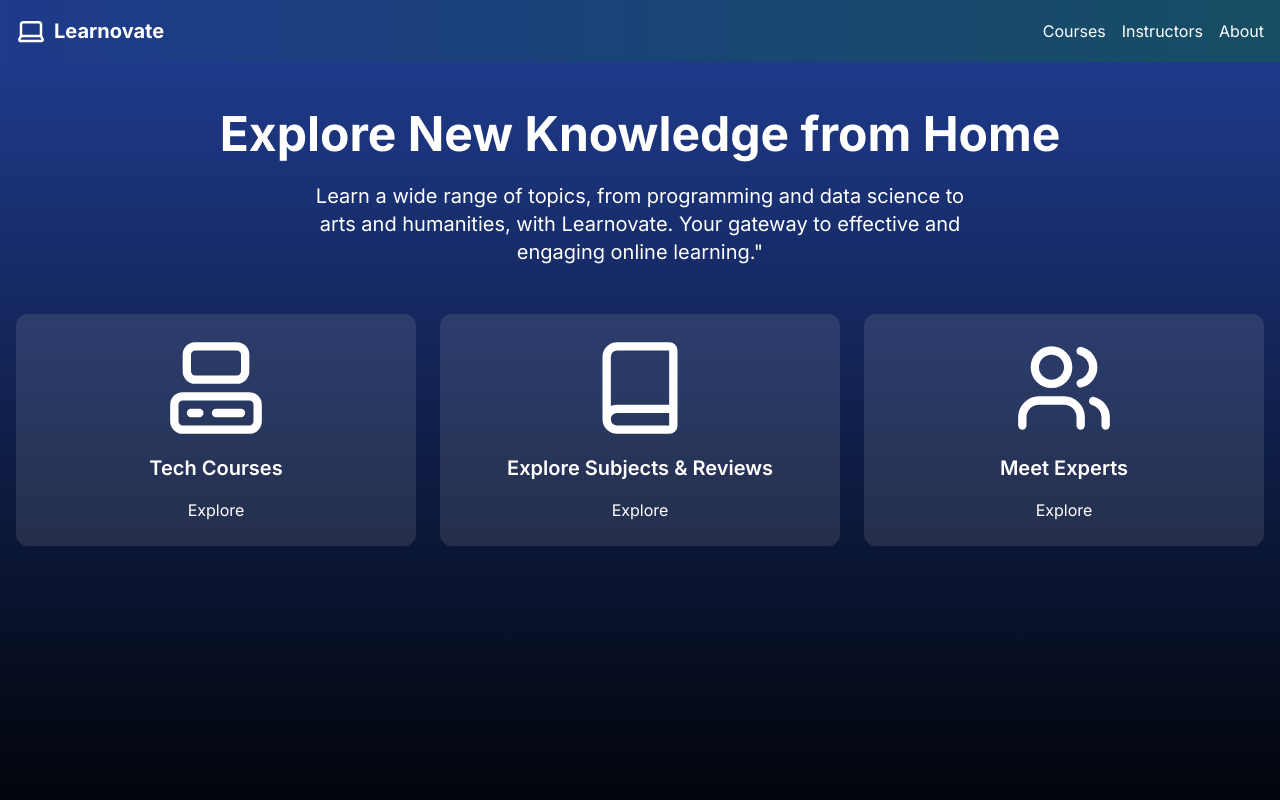
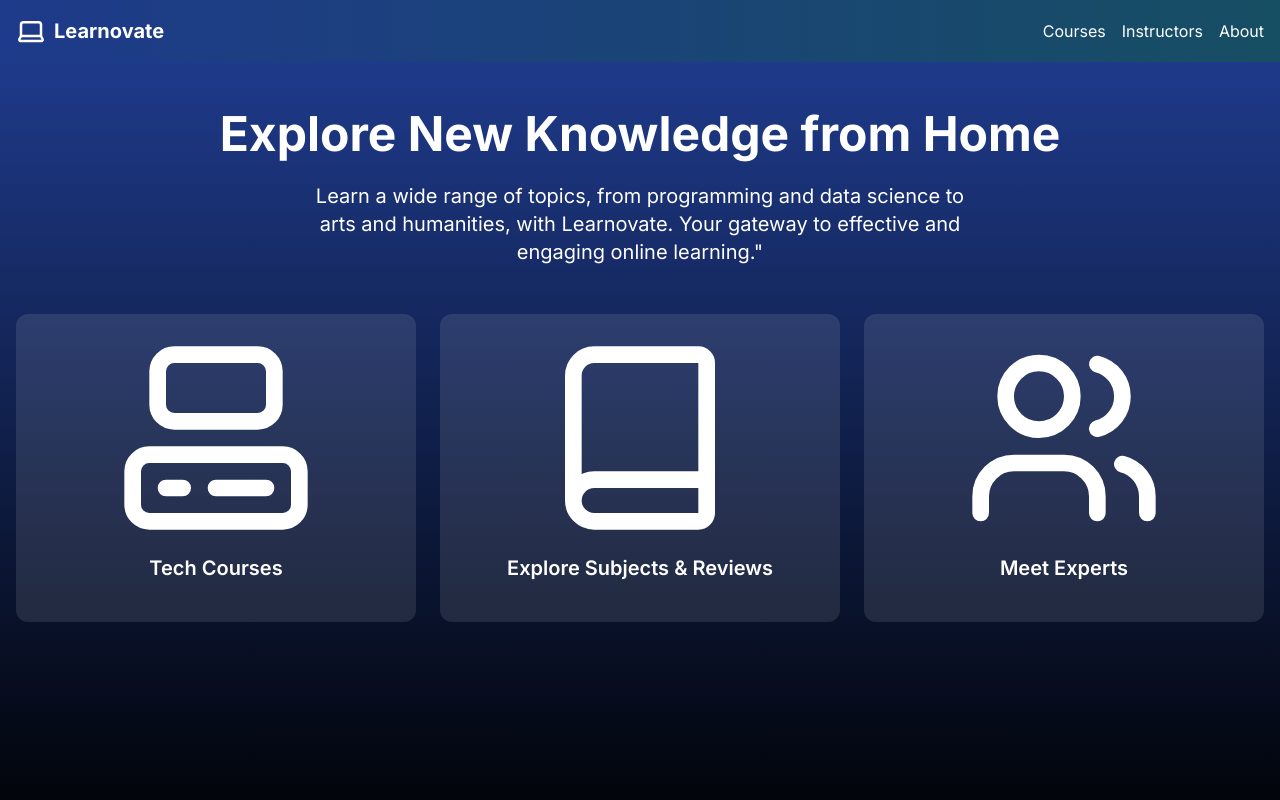
Before and after one commit to krit22301-web/Learnovate, a React (Vite) app in the folder Learnovate - web/Learnovate-app/: page / in a window 1280 px wide. Shown: the top 800 px of the page. Built offline with nearby package versions, Linux system fonts and the light colour scheme.

Commit message:
Update home.jsx

```diff
--- a/Learnovate - web/Learnovate-app/src/Components/home.jsx
+++ b/Learnovate - web/Learnovate-app/src/Components/home.jsx
@@ -16,34 +16,28 @@ function Home() {
         <div className="grid grid-cols-1 md:grid-cols-3 gap-6 mb-16">
           {[
             {
-              icon: <Computer size={100} className="mx-auto mb-4  pd-" />,
+              icon: <Computer size={200} className="mx-auto mb-4  pd-" />,
               title: "Tech Courses",
-              link: "/courses",
-              bgClass: "bg-blue-500 hover:bg-blue-900"
+              link: "/courses"
             },
             {
-              icon: <Book size={100} className="mx-auto mb-4" />,
+              icon: <Book size={200} className="mx-auto mb-4" />,
               title: "Explore Subjects & Reviews",
               link: "/about",
-              bgClass: "bg-blue-500 hover:bg-blue-900"
             },
             {
-              icon: <Users size={100} className="mx-auto mb-4" />,
+              icon: <Users size={200} className="mx-auto mb-4" />,
               title: "Meet Experts",
-              link: "/instructors",
-              bgClass: "bg-blue-500 hover:bg-blue-900"
+              link: "/instructors"
             }
           ].map((item, index) => (
-            <div
+            <Link to={item.link}
               key={index}
               className="bg-white/10 p-6 rounded-xl hover:scale-105"
             >
               {item.icon}
               <h3 className="text-xl font-semibold mb-4">{item.title}</h3>
-              <Link to={item.link} className={`px-6 py-2 rounded-full text-white transition-colors${item.bgClass}`}>
-                Explore
-              </Link>
-            </div>
+            </Link>
           ))}
         </div>
       </div>
```
